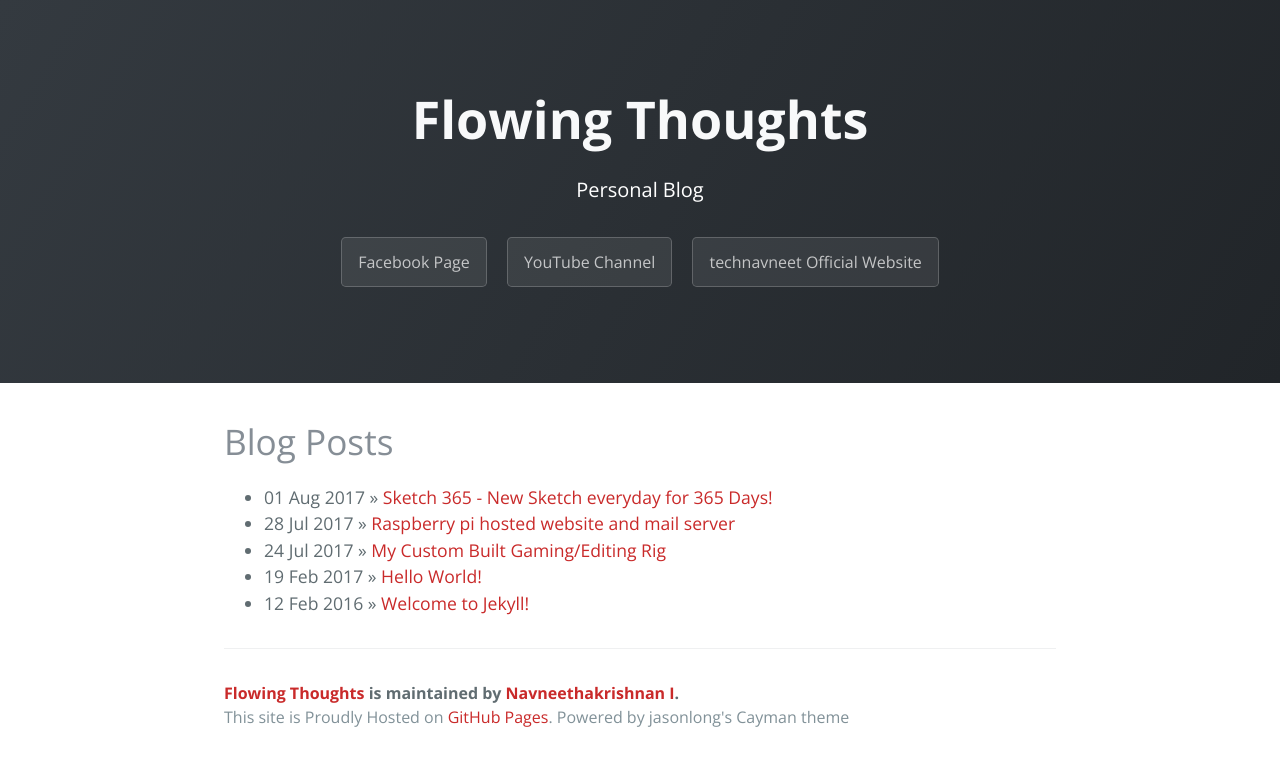
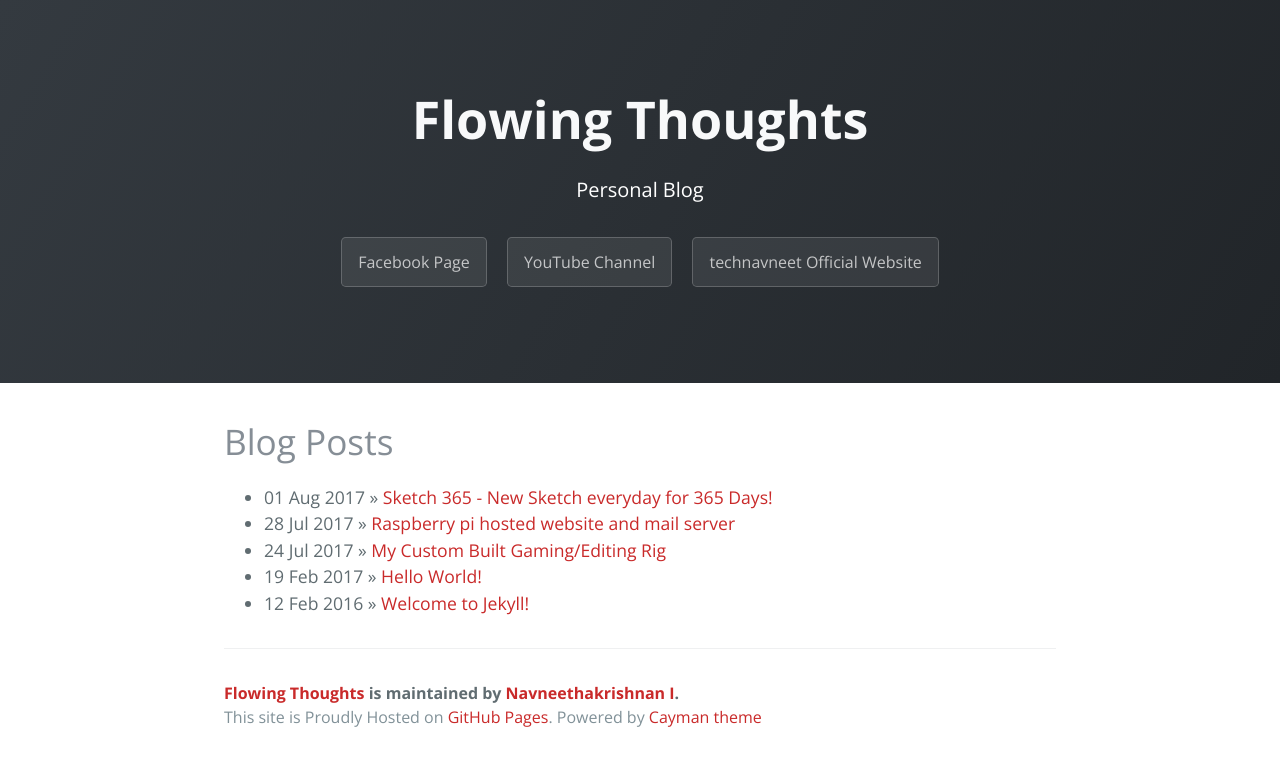
Before and after one commit to Navneet-Suresh/Navneet-Suresh.github.io, a Jekyll site: the page built from index.html, in a window 1280 px wide. Shown: the top 766 px of the page. Built offline with Jekyll 4.4.1, drawn with Linux system fonts in a browser that asks for light colours; nearby versions of some CDN libraries; the list of posts is cut into pages by our own code.

Commit message:
Changes to footer
Signed-off-by: Navneet-Suresh <technoguy.navneet@gmail.com>

```diff
--- a/_includes/page-footer.html
+++ b/_includes/page-footer.html
@@ -1,4 +1,4 @@
 <footer class="site-footer animated slideInUp">
   <span class="site-footer-owner animated flash"><a href="{{ site.url }}">{{ site.title }}</a> is maintained by <a href="{{ site.author.url }}">{{ site.author.name }}</a>.</span>
-  <span class="site-footer-credits animated flash">This site is Proudly Hosted on <a href="https://pages.github.com">GitHub Pages</a>. Powered by jasonlong's Cayman theme</span>
+  <span class="site-footer-credits animated flash">This site is Proudly Hosted on <a href="https://pages.github.com">GitHub Pages</a>. Powered by <a href="http://github.com/pietromenna/jekyll-cayman-theme">Cayman theme</a></span>
 </footer>
```
